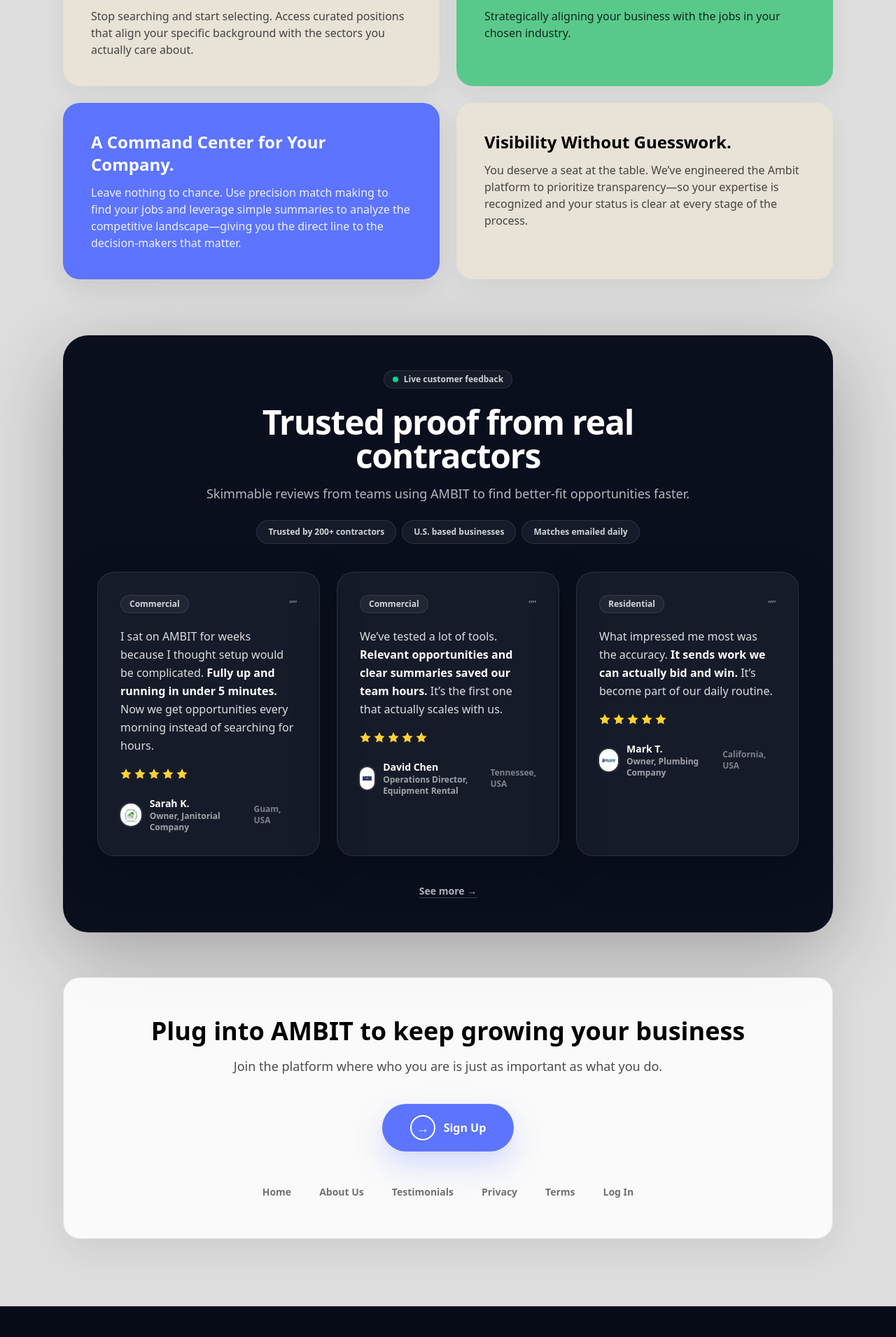
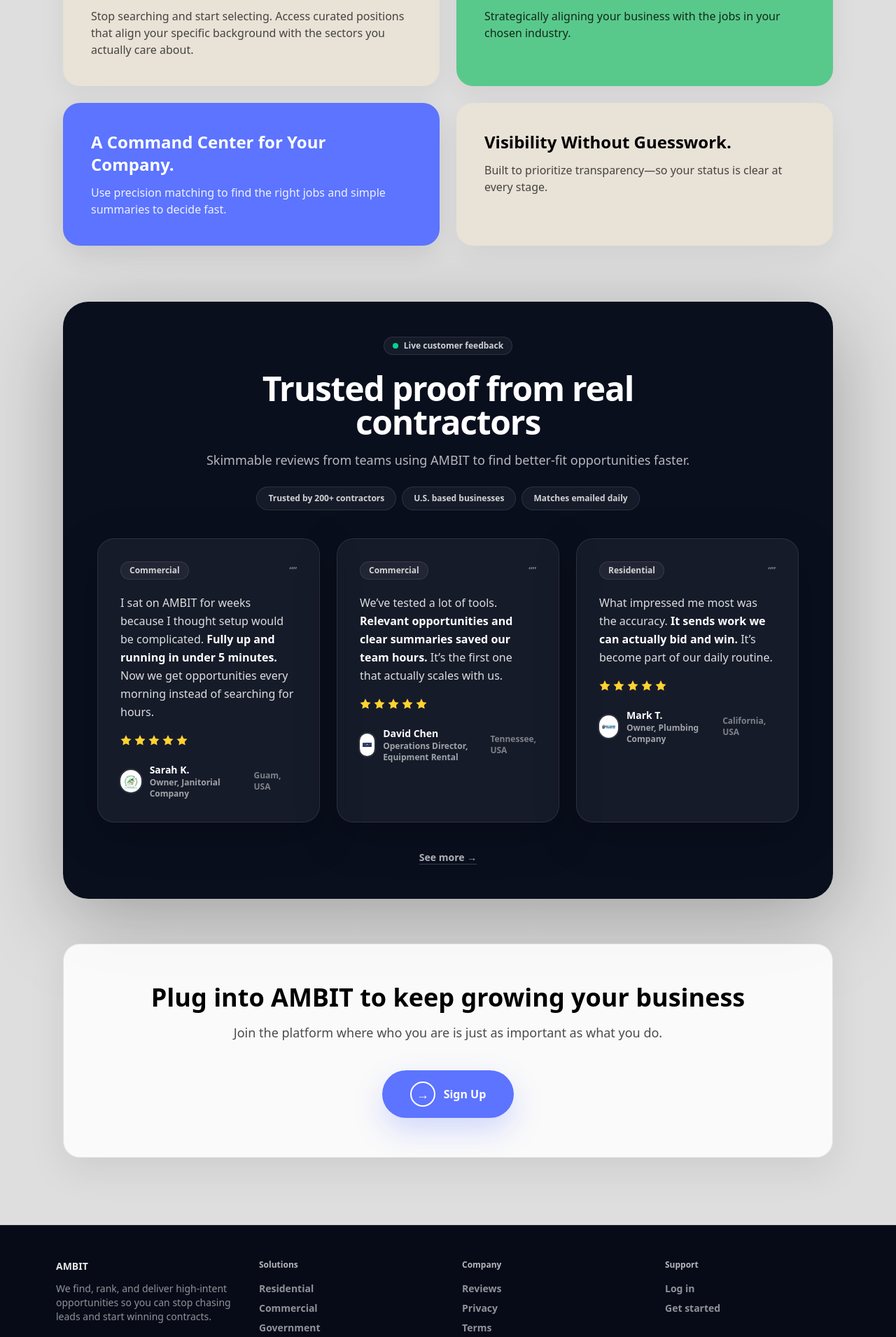
Before and after one commit to seansevrix/ambit, a Next.js app: page / in a window 1280 px wide. Shown: the part 2107-4017 px from the top of the page at 70% size. Built offline with nearby package versions, Linux system fonts and the light colour scheme.

Commit message:
Fix landing page sections

```diff
--- a/app/page.tsx
+++ b/app/page.tsx
@@ -41,18 +41,9 @@
  */
 function SignupSocialProof() {
   const logos = [
-    {
-      src: "/landing/social/golden-state-landscapes.jpeg",
-      alt: "Golden State Landscapes",
-    },
-    {
-      src: "/landing/social/old-dominion-plumbing.jpeg",
-      alt: "Old Dominion Plumbing Co.",
-    },
-    {
-      src: "/landing/social/power-mechanical.jpeg",
-      alt: "Power Mechanical",
-    },
+    { src: "/landing/social/golden-state-landscapes.jpeg", alt: "Golden State Landscapes" },
+    { src: "/landing/social/old-dominion-plumbing.jpeg", alt: "Old Dominion Plumbing Co." },
+    { src: "/landing/social/power-mechanical.jpeg", alt: "Power Mechanical" },
   ];
 
   return (
@@ -108,10 +99,8 @@
   nextStep: string;
 };
 
-const PROFILE_HINT: Record<
-  Market,
-  { location: string; trade: string; radius: string; trust: string[] }
-> = {
+const PROFILE_HINT: Record<Market, { location: string; trade: string; radius: string; trust: string[] }> =
+  {
     residential: {
       location: "San Diego, CA",
       trade: "Landscaping",
@@ -193,9 +182,7 @@
         <span className="absolute inline-flex h-full w-full animate-ping rounded-full bg-[#5C74FF] opacity-40" />
         <span className="relative inline-flex h-2 w-2 rounded-full bg-[#5C74FF]" />
       </span>
-      Live scan
-      <span className="text-black/40">•</span>
-      Updated 2m ago
+      Live scan <span className="text-black/40">•</span> Updated 2m ago
     </div>
   );
 }
@@ -275,9 +262,7 @@
             {m.badges.map((b, bi) => (
               <span
                 key={`${b.label}-${bi}`}
-                className={`rounded-full border px-2 py-0.5 text-[11px] font-semibold ${toneClasses(
-                  b.tone
-                )}`}
+                className={`rounded-full border px-2 py-0.5 text-[11px] font-semibold ${toneClasses(b.tone)}`}
               >
                 {b.label}
               </span>
@@ -305,9 +290,7 @@
                 <div className="mt-1 text-[12px] font-semibold text-black/70">{m.buyerNote}</div>
               </div>
               <div className="rounded-lg border border-black/10 bg-[#FAFAF7] px-3 py-2">
-                <div className="text-[11px] font-semibold text-black/55">
-                  Recommended next step
-                </div>
+                <div className="text-[11px] font-semibold text-black/55">Recommended next step</div>
                 <div className="mt-1 text-[12px] font-semibold text-black/70">{m.nextStep}</div>
               </div>
             </div>
@@ -411,9 +394,7 @@
             className="flex items-center justify-between rounded-xl border border-black/10 bg-white px-3 py-2 transition hover:shadow-[0_10px_30px_rgba(0,0,0,0.05)]"
           >
             <div className="text-[12px] font-semibold text-black/70">{t}</div>
-            <div className="text-[11px] font-semibold text-black/35">
-              {i === 0 ? "2m" : i === 1 ? "12m" : "1h"}
-            </div>
+            <div className="text-[11px] font-semibold text-black/35">{i === 0 ? "2m" : i === 1 ? "12m" : "1h"}</div>
           </div>
         ))}
       </div>
@@ -444,9 +425,7 @@
   {
     segment: "Commercial",
     quote: [
-      {
-        t: "I sat on AMBIT for weeks because I thought setup would be complicated. ",
-      },
+      { t: "I sat on AMBIT for weeks because I thought setup would be complicated. " },
       { t: "Fully up and running in under 5 minutes.", strong: true },
       { t: " Now we get opportunities every morning instead of searching for hours." },
     ],
@@ -505,11 +484,7 @@
   );
 }
 
-function TestimonialsSection({
-  onOpenSignup,
-}: {
-  onOpenSignup: () => void;
-}) {
+function TestimonialsSection({ onOpenSignup }: { onOpenSignup: () => void }) {
   return (
     <section className={`${CONTAINER} pb-24`}>
       <div className="overflow-hidden rounded-[36px] border border-black/10 bg-[#0A0F1E] text-white shadow-[0_30px_120px_rgba(0,0,0,0.28)]">
@@ -598,6 +573,7 @@
         </div>
       </div>
 
+      {/* FINAL CTA (no extra links) */}
       <div className="mt-16 rounded-3xl border border-black/10 bg-white/85 backdrop-blur px-10 py-14 text-center shadow-[0_18px_55px_rgba(0,0,0,0.08)]">
         <div className="text-4xl font-black">Plug into AMBIT to keep growing your business</div>
         <div className="mt-4 text-lg text-black/70">
@@ -611,27 +587,6 @@
           <ArrowBadge />
           Sign Up
         </button>
-
-        <div className="mt-12 flex flex-wrap items-center justify-center gap-10 text-sm font-semibold text-black/55">
-          <Link href="/" className="hover:text-black">
-            Home
-          </Link>
-          <Link href="/about" className="hover:text-black">
-            About Us
-          </Link>
-          <Link href="/testimonials" className="hover:text-black">
-            Testimonials
-          </Link>
-          <Link href="/privacy" className="hover:text-black">
-            Privacy
-          </Link>
-          <Link href="/terms" className="hover:text-black">
-            Terms
-          </Link>
-          <Link href="/login" className="hover:text-black">
-            Log In
-          </Link>
-        </div>
       </div>
     </section>
   );
@@ -675,12 +630,7 @@
       <div className="pointer-events-none fixed inset-0 -z-40 opacity-[0.08] [background-image:linear-gradient(135deg,rgba(0,0,0,0.10)_1px,transparent_1px),linear-gradient(45deg,rgba(0,0,0,0.10)_1px,transparent_1px)] [background-size:180px_180px]" />
       <div className="pointer-events-none fixed inset-0 -z-40 bg-[radial-gradient(900px_600px_at_50%_0%,rgba(92,116,255,0.10),transparent_62%)]" />
 
-      <SignupModal
-        open={modalOpen}
-        onClose={() => setModalOpen(false)}
-        kind={modalKind}
-        market={market}
-      />
+      <SignupModal open={modalOpen} onClose={() => setModalOpen(false)} kind={modalKind} market={market} />
 
       {/* HERO */}
       <section className={`${CONTAINER} pt-16 pb-16`}>
@@ -729,9 +679,7 @@
                         onClick={() => setMarket(m.key)}
                         className={[
                           "rounded-full px-5 py-2.5 text-sm font-semibold transition",
-                          active
-                            ? "bg-black text-white"
-                            : "text-black/70 hover:text-black hover:bg-black/[0.04]",
+                          active ? "bg-black text-white" : "text-black/70 hover:text-black hover:bg-black/[0.04]",
                         ].join(" ")}
                       >
                         {m.label}
@@ -788,8 +736,8 @@
             </div>
 
             <div className="text-black/70">
-              AMBIT is built for speed, clarity, and momentum—so you’re not guessing where to focus.
-              See what’s relevant, understand it fast, and act with confidence.
+              AMBIT is built for speed, clarity, and momentum—so you’re not guessing where to focus. See what’s
+              relevant, understand it fast, and act with confidence.
             </div>
           </div>
         </div>
@@ -807,8 +755,8 @@
           <div className="rounded-3xl bg-[#E8E2D7] p-10 shadow-[0_14px_40px_rgba(0,0,0,0.06)]">
             <div className="text-2xl font-black">Your Expertise. Our Network.</div>
             <div className="mt-3 text-black/70">
-              Stop searching and start selecting. Access curated positions that align your specific
-              background with the sectors you actually care about.
+              Stop searching and start selecting. Access curated positions that align your specific background with
+              the sectors you actually care about.
             </div>
           </div>
 
@@ -822,18 +770,14 @@
           <div className="rounded-3xl bg-[#5C74FF] p-10 text-white shadow-[0_14px_40px_rgba(0,0,0,0.10)]">
             <div className="text-2xl font-black">A Command Center for Your Company.</div>
             <div className="mt-3 text-white/90">
-              Leave nothing to chance. Use precision match making to find your jobs and leverage
-              simple summaries to analyze the competitive landscape—giving you the direct line to
-              the decision-makers that matter.
+              Use precision matching to find the right jobs and simple summaries to decide fast.
             </div>
           </div>
 
           <div className="rounded-3xl bg-[#E8E2D7] p-10 shadow-[0_14px_40px_rgba(0,0,0,0.06)]">
             <div className="text-2xl font-black">Visibility Without Guesswork.</div>
             <div className="mt-3 text-black/70">
-              You deserve a seat at the table. We’ve engineered the Ambit platform to prioritize
-              transparency—so your expertise is recognized and your status is clear at every stage
-              of the process.
+              Built to prioritize transparency—so your status is clear at every stage.
             </div>
           </div>
         </div>
```
Lines whose indentation alone changed are shown as unchanged.
